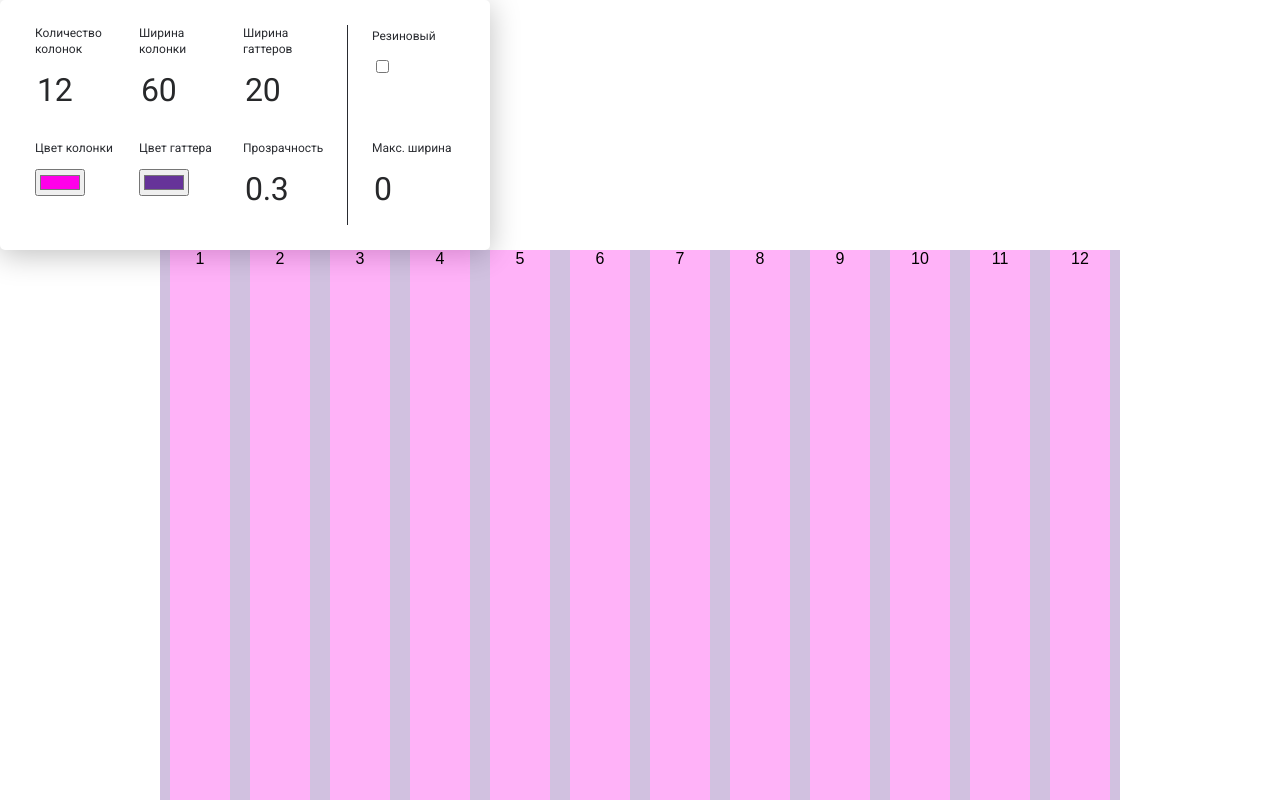
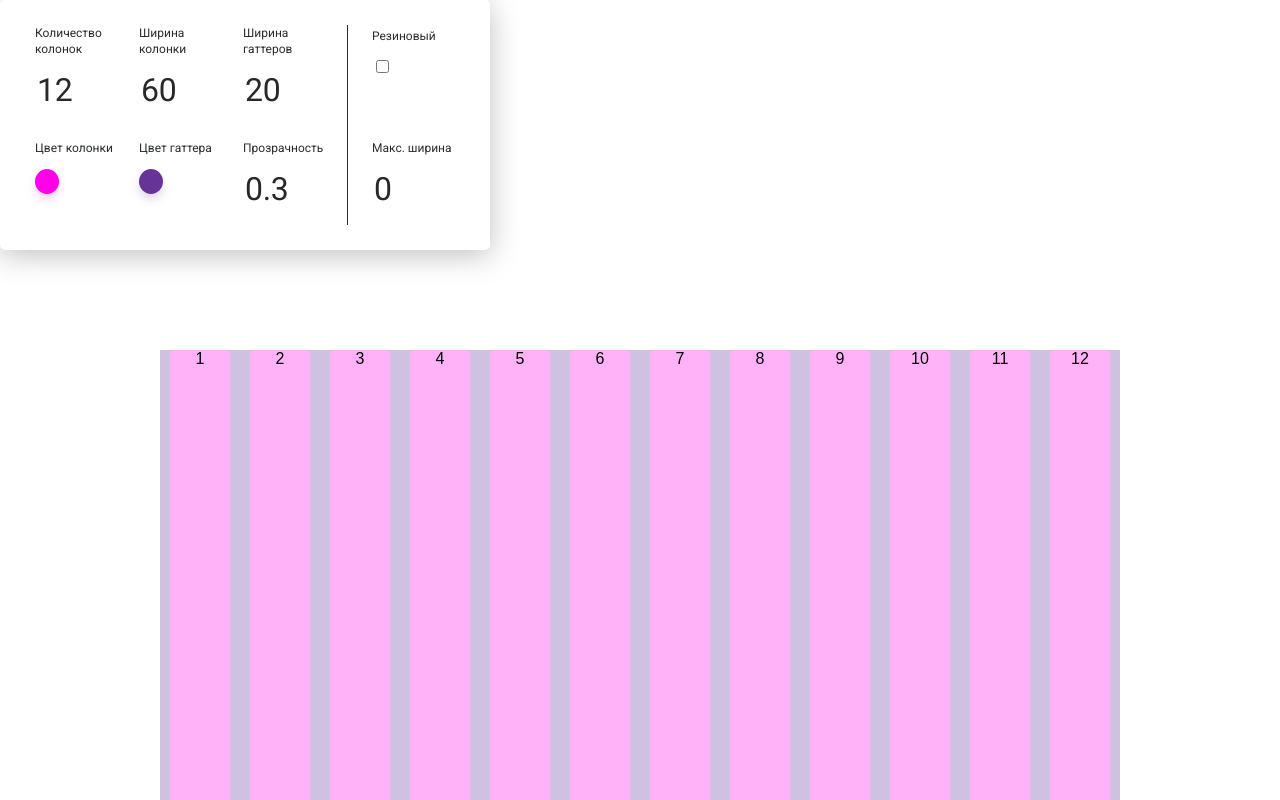
Before and after one commit to nikolai-shabalin/grid-overlay, a React (Create React App) app: page / in a window 1280 px wide. Shown: the top 800 px of the page. Built offline with nearby package versions, Linux system fonts and the light colour scheme; the HTML template or start-up script is replaced by a standard one.

Commit message:
Подключает color-picker

```diff
--- a/package.json
+++ b/package.json
@@ -4,6 +4,7 @@
   "private": true,
   "dependencies": {
     "react": "^16.4.2",
+    "react-color": "^2.14.1",
     "react-dom": "^16.4.2",
     "react-scripts": "1.1.5"
   },
--- a/src/App.js
+++ b/src/App.js
@@ -1,6 +1,7 @@
 import React, {Component} from 'react';
 import './App.css';
-import {InputNumber, InputColor, InputCheckbox} from './inputs';
+import {InputNumber, InputCheckbox} from './inputs';
+import ColorPicker from './ColorPicker';
 import Grid from './Grid';
 
 class App extends Component {
@@ -20,11 +21,26 @@ class App extends Component {
 
         this.onChange = this.onChange.bind(this);
         this.onWheel = this.onWheel.bind(this);
+        this.handleColorColumnChange = this.handleColorColumnChange.bind(this);
+        this.handleColorGutterChange = this.handleColorGutterChange.bind(this);
     }
 
     onChange(event) {
         this.changeState(event);
     }
+
+    handleColorColumnChange(color) {
+        this.setState({
+            columnColor: color.hex
+        })
+    };
+
+    handleColorGutterChange(color) {
+        this.setState({
+            gutterColor: color.hex
+        })
+    };
+
 
     onWheel(event) {
         this.changeState(event);
@@ -79,19 +95,19 @@ class App extends Component {
 
                     <div className="popup__column">
                         <label htmlFor='columnColor'>Цвет колонки</label>
-                        <InputColor
+                        <ColorPicker
                             id='columnColor'
-                            value={this.state.columnColor}
-                            onChange={this.onChange}
+                            color={this.state.columnColor}
+                            onChange={this.handleColorColumnChange}
                         />
                     </div>
 
                     <div className="popup__column">
                         <label htmlFor='gutterColor'>Цвет гаттера</label>
-                        <InputColor
+                        <ColorPicker
                             id='gutterColor'
-                            value={this.state.gutterColor}
-                            onChange={this.onChange}
+                            color={this.state.gutterColor}
+                            onChange={this.handleColorGutterChange}
                         />
                     </div>
 
--- /dev/null
+++ b/src/ColorPicker.js
@@ -0,0 +1,66 @@
+import React, {Component} from 'react';
+import { ChromePicker } from 'react-color';
+
+function hexToRgb(hex) {
+    const result = /^#?([a-f\d]{2})([a-f\d]{2})([a-f\d]{2})$/i.exec(hex);
+    return result ? `${parseInt(result[1], 16)}, ${parseInt(result[2], 16)}, ${parseInt(result[3], 16)}` : null;
+}
+
+export default class ColorPicker extends Component {
+    constructor(props) {
+        super(props);
+
+        this.state = {
+            displayColorPicker: false,
+        };
+    }
+
+    handleClick = () => {
+        this.setState({displayColorPicker: !this.state.displayColorPicker})
+    };
+
+    handleClose = () => {
+        this.setState({displayColorPicker: false})
+    };
+
+    render() {
+        const div = {
+            width: 24,
+            height: 25,
+            boxShadow: `0 5px 10px rgba(${hexToRgb(this.props.color)}, 0.2)`,
+            backgroundColor: this.props.color,
+            borderRadius: '50%',
+            border: 'none',
+            outline: 'none'
+        };
+
+        const popover = {
+            position: 'absolute',
+            zIndex: '2',
+        };
+
+        const cover = {
+            position: 'fixed',
+            top: '0px',
+            right: '0px',
+            bottom: '0px',
+            left: '0px',
+        };
+
+        return (
+            <div>
+                <button style={div} onClick={this.handleClick} />
+
+                {this.state.displayColorPicker ?
+                    <div style={popover}>
+                        <div style={cover} onClick={this.handleClose}/>
+                        <ChromePicker
+                            color={this.props.color}
+                            onChange={this.props.onChange}
+                        />
+                    </div> :
+                    null}
+            </div>
+        )
+    }
+}
--- a/src/Grid.css
+++ b/src/Grid.css
@@ -6,7 +6,7 @@
     left: 50%;
     transform: translateX(-50%);
     height: 100vh;
-    top: 250px;
+    top: 350px;
 }
 
 /*Резиновый*/
--- a/src/inputs.js
+++ b/src/inputs.js
@@ -14,13 +14,6 @@ export const InputNumber = (props) =>
     />;
 
 
-export const InputColor = (props) =>
-    <input
-        id={props.id}
-        type="color"
-        value={props.value}
-        onChange={props.onChange}
-    />;
 
 export const InputCheckbox = (props) =>
     <input
```
Also changed, not shown: 1 other file (tests, documents, lock files or other folders).
